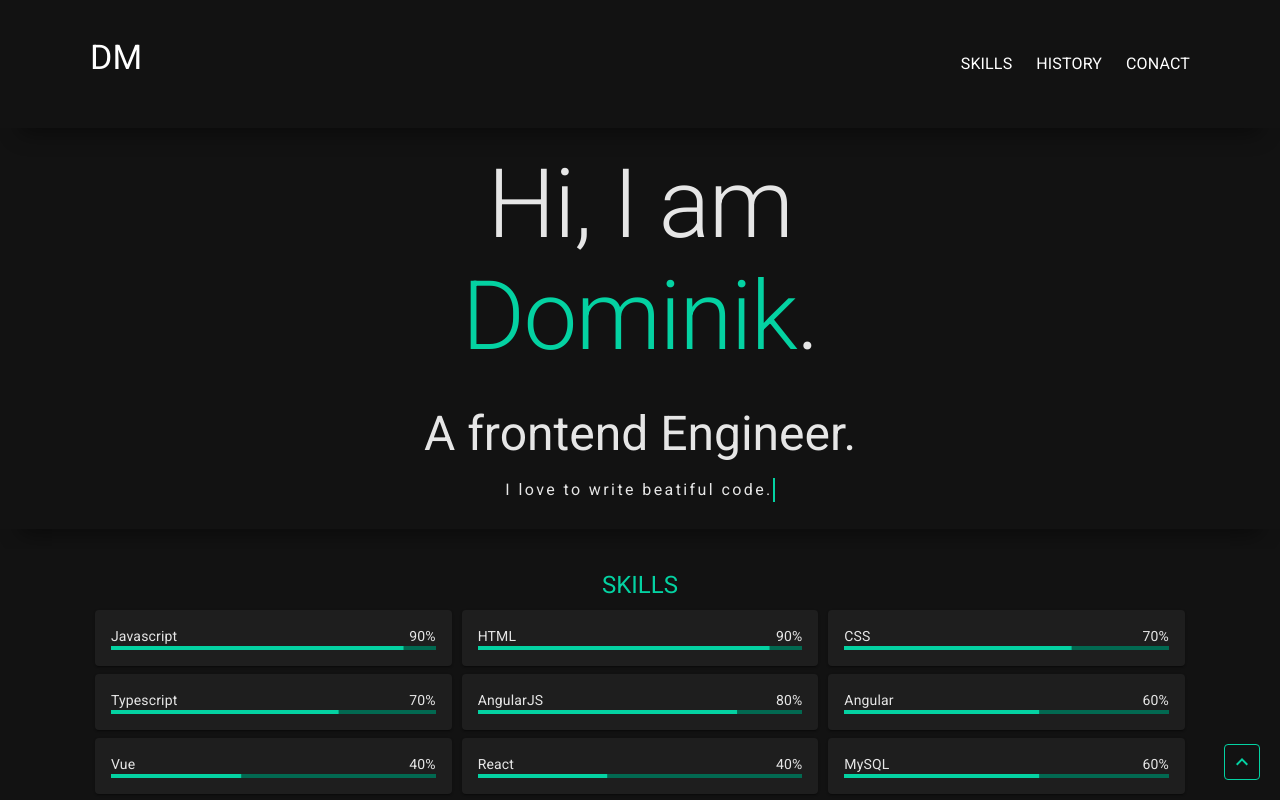
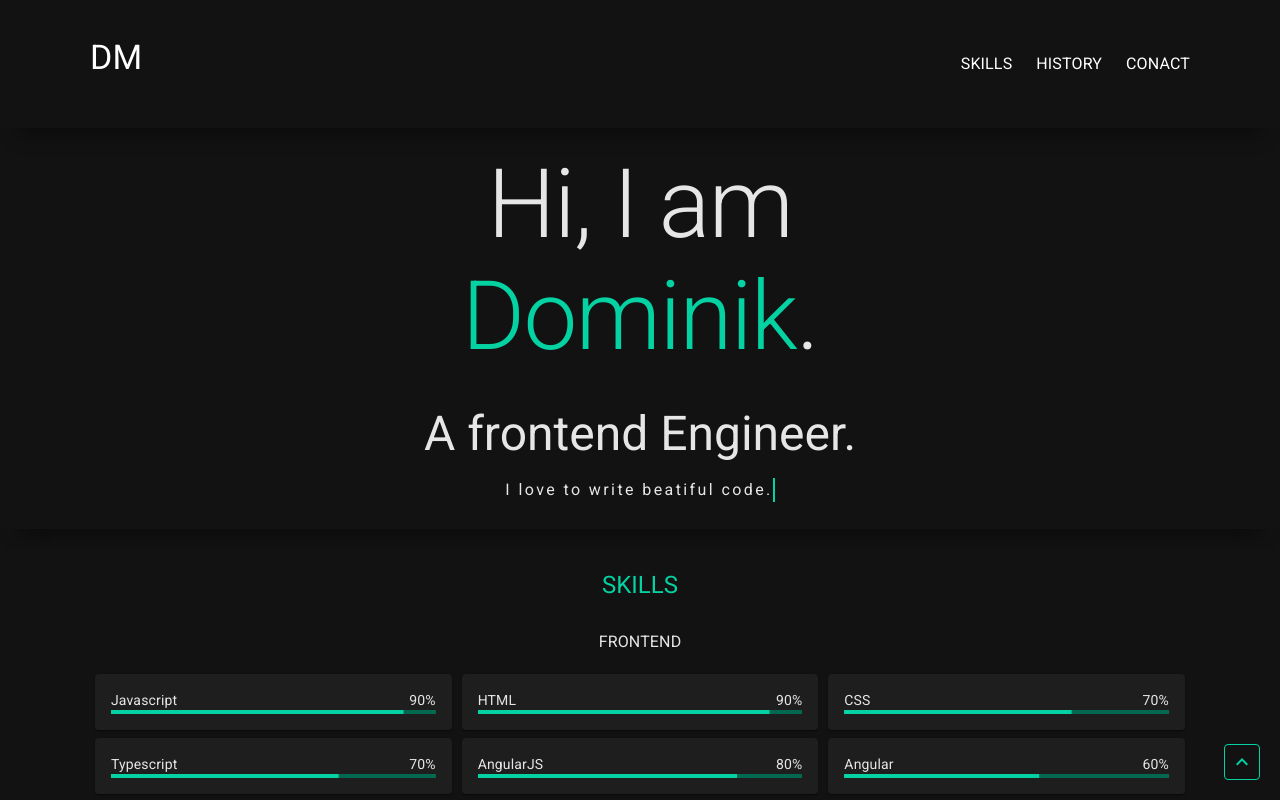
Before and after one commit to DominikMikes/portfolio, a React (Create React App) app: page / in a window 1280 px wide. Shown: the top 800 px of the page. Built offline with nearby package versions, Linux system fonts and the light colour scheme; a web font is replaced by a local one.

Commit message:
added headline to skill sections

```diff
--- a/src/components/skill/skill.scss
+++ b/src/components/skill/skill.scss
@@ -1,3 +1,12 @@
+@import 'styles/colors';
+
+.skill-headline {
+    flex: 100%;
+    text-transform: 100%;
+    padding: 20px 0;
+    text-transform: uppercase;
+}
+
 .skill {
     margin: 0 5px;
     flex: 25%;
--- a/src/components/skill/skill.tsx
+++ b/src/components/skill/skill.tsx
@@ -10,6 +10,7 @@ export default  class Skill extends React.Component<{}> {
     render() {
         const renderSkills = [];
         for (const [key, value] of Object.entries(skillsJson)) {
+            renderSkills.push(<div className="skill-headline">{key}</div>);
             renderSkills.push(value.map((skill: ISkill, index: number) => {
                     return <div key={index} className="skill">
                         <Card sx={{ flex: 1, marginBottom: 1 }}>
--- a/src/data/skills.json
+++ b/src/data/skills.json
@@ -1,51 +1,4 @@
 {
-    "skills": [
-        {
-            "label": "Javascript",
-            "percent": "90%",
-            "order": "1"
-        },
-        {
-            "label": "HTML",
-            "percent": "90%",
-            "order": "2"
-        },
-        {
-            "label": "CSS",
-            "percent": "70%",
-            "order": "3"
-        },
-        {
-            "label": "Typescript",
-            "percent": "70%",
-            "order": "4"
-        },
-        {
-            "label": "AngularJS",
-            "percent": "80%",
-            "order": "5"
-        },
-        {
-            "label": "Angular",
-            "percent": "60%",
-            "order": "5"
-        },
-        {
-            "label": "Vue",
-            "percent": "40%",
-            "order": "5"
-        },
-        {
-            "label": "React",
-            "percent": "40%",
-            "order": "5"
-        },
-        {
-            "label": "MySQL",
-            "percent": "60%",
-            "order": "6"
-        }
-    ],
     "frontend": [
         {
             "label": "Javascript",
@@ -181,7 +134,7 @@
             "order": "5"
         },
         {
-            "label": "VS Code",
+            "label": "Atom",
             "percent": "70%",
             "order": "6"
         },
```
